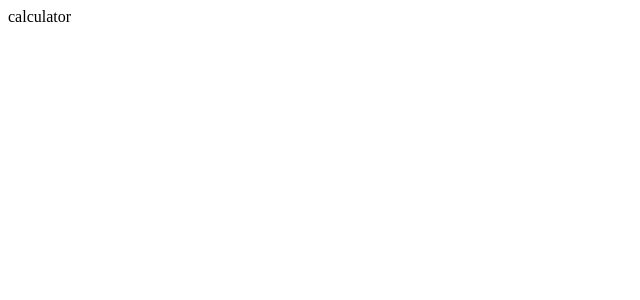
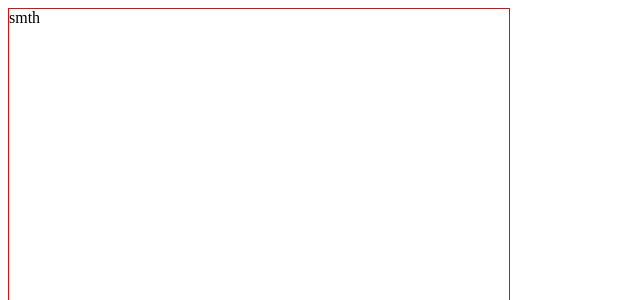
Before and after one commit to knownasdee/react-simple-calculator, a React app: page / in a window 1280 px wide. Shown: the top 300 px of the page, without its empty margins (0-640 px from the left). Built offline with nearby package versions, Linux system fonts and the light colour scheme.

Commit message:
mini-css-extract-plugin hell :fire:

```diff
--- a/index.html
+++ b/index.html
@@ -3,6 +3,7 @@
 <head>
 	<meta charset="UTF-8">
 	<title>Calculator</title>
+	<link rel="stylesheet" href="/public/style.css">
 </head>
 <body>
 	<div id="app"></div>
--- /dev/null
+++ b/public/style.css
@@ -0,0 +1,5 @@
+.calculator {
+	width: 500px;
+	height: 500px;
+	border: 1px solid red;
+}
--- /dev/null
+++ b/src/App.css
@@ -0,0 +1,5 @@
+.calculator {
+	width: 500px;
+	height: 500px;
+	border: 1px solid red;
+}
--- a/src/App.jsx
+++ b/src/App.jsx
@@ -1,7 +1,15 @@
-// import React from 'react';
+import React from 'react';
 import { render } from 'react-dom';
 
+import './App.css';
+
+const Calculator = () => (
+	<div className="calculator">
+		<div>smth</div>
+	</div>
+);
+
 const renderApp = () => {
-  render(<div>calculator</div>, document.getElementById('app'));
+	render(<Calculator />, document.getElementById('app'));
 };
 renderApp();
--- a/webpack.config.js
+++ b/webpack.config.js
@@ -1,4 +1,5 @@
 const path = require('path');
+const MiniCssExtractPlugin = require('mini-css-extract-plugin');
 
 module.exports = {
   context: __dirname,
@@ -14,7 +15,7 @@ module.exports = {
     historyApiFallback: true
   },
   resolve: {
-    extensions: ['.js', '.jsx', '.json']
+    extensions: ['.js', '.jsx', '.json', '.css']
   },
   stats: {
     colors: true,
@@ -22,6 +23,11 @@ module.exports = {
     chunks: true,
     warnings: false
   },
+  plugins: [
+    new MiniCssExtractPlugin({
+      filename: 'style.css'
+    })
+  ],
   module: {
     rules: [
       {
@@ -33,6 +39,10 @@ module.exports = {
       {
         test: /\.jsx?$/,
         loader: 'babel-loader'
+      },
+      {
+        test: /\.css$/,
+        use: [MiniCssExtractPlugin.loader, 'css-loader']
       }
     ]
   },
```
Also changed, not shown: package.json (+5 -2 lines), 1 other file (tests, documents, lock files or other folders).
